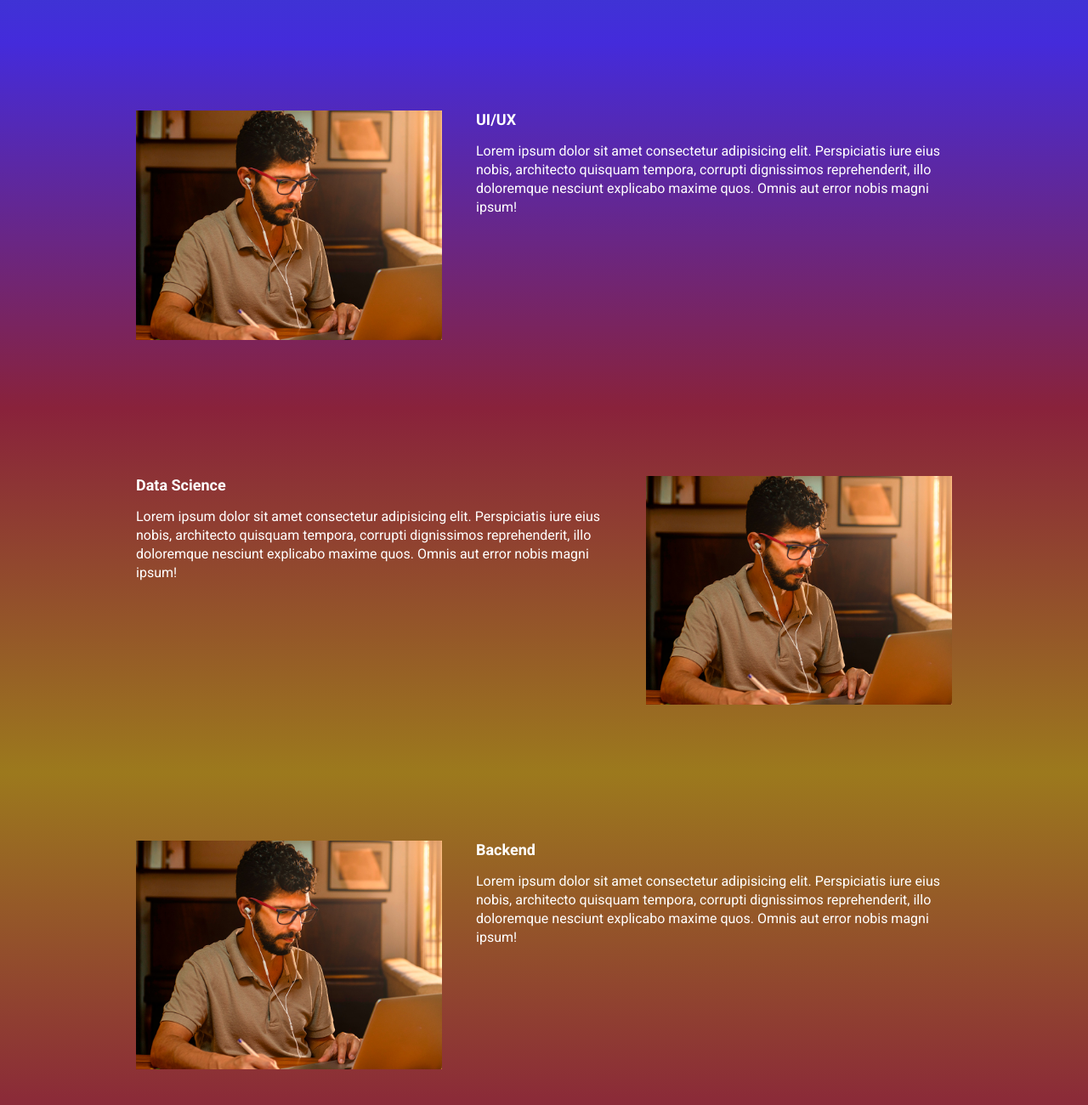
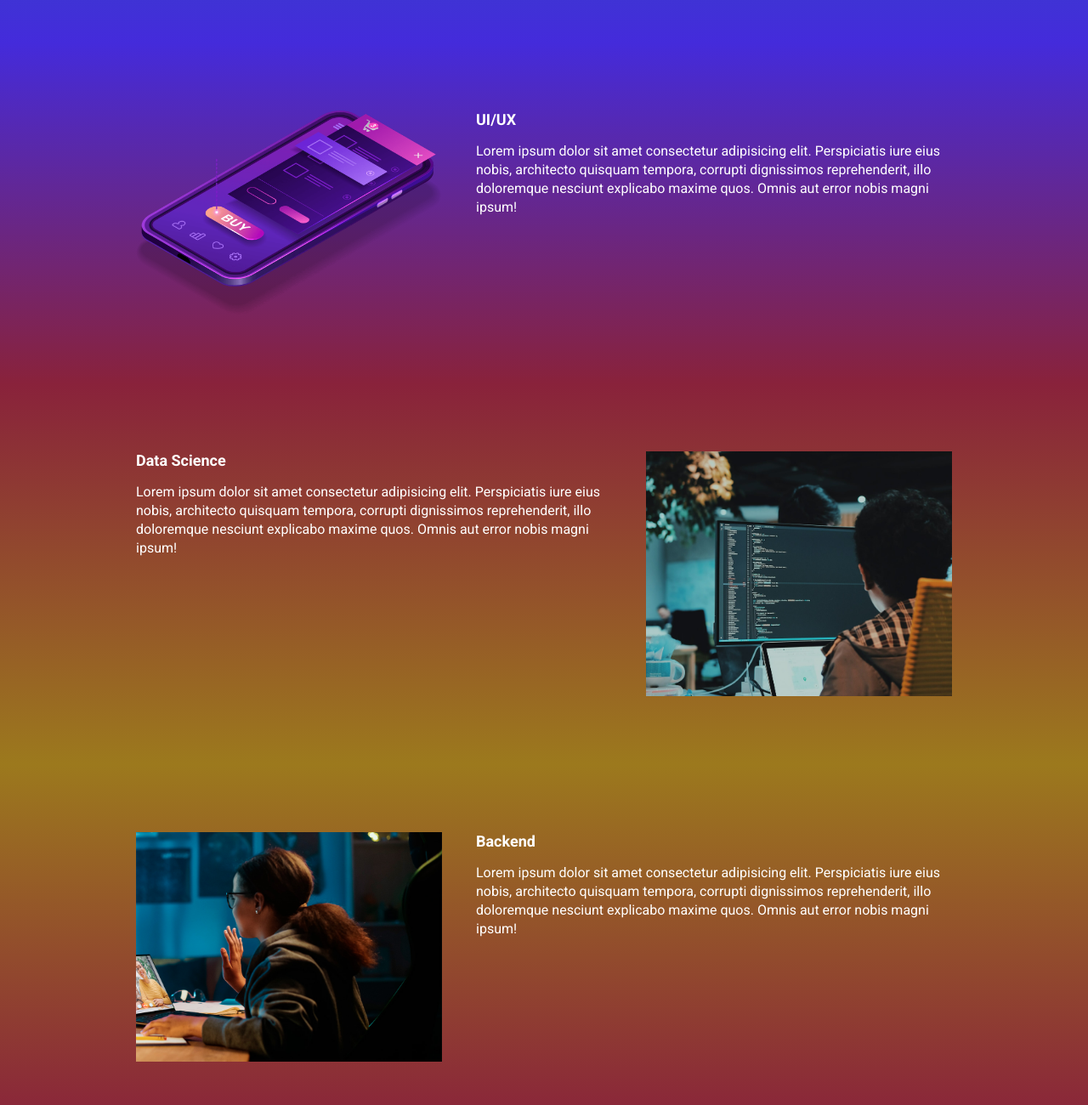
Before and after one commit to VitorinoAlves/landingPageExample, a website built with Parcel: page src/index.html in a window 1280 px wide. Shown: the part 940-2240 px from the top of the page at 85% size. Built offline with nearby package versions, Linux system fonts and the light colour scheme.

Commit message:
Updating the images

```diff
--- a/src/index.html
+++ b/src/index.html
@@ -53,7 +53,7 @@
                 <h2 class="event__details__title">UI/UX</h2>
                 <p class="event__details__description">Lorem ipsum dolor sit amet consectetur adipisicing elit. Perspiciatis iure eius nobis, architecto quisquam tempora, corrupti dignissimos reprehenderit, illo doloremque nesciunt explicabo maxime quos. Omnis aut error nobis magni ipsum!</p>
             </div>
-            <img src="./images/frontend.png" class="event__image" alt="Font-end">
+            <img src="./images/ui-ux.png" class="event__image" alt="UI/UX">
         </div>
     </section>
 
@@ -63,7 +63,7 @@
                 <h2 class="event__details__title">Data Science</h2>
                 <p class="event__details__description">Lorem ipsum dolor sit amet consectetur adipisicing elit. Perspiciatis iure eius nobis, architecto quisquam tempora, corrupti dignissimos reprehenderit, illo doloremque nesciunt explicabo maxime quos. Omnis aut error nobis magni ipsum!</p>
             </div>
-            <img src="./images/frontend.png" class="event__image" alt="Font-end">
+            <img src="./images/data.png" class="event__image" alt="Data Science">
         </div>
     </section>
 
@@ -73,7 +73,7 @@
                 <h2 class="event__details__title">Backend</h2>
                 <p class="event__details__description">Lorem ipsum dolor sit amet consectetur adipisicing elit. Perspiciatis iure eius nobis, architecto quisquam tempora, corrupti dignissimos reprehenderit, illo doloremque nesciunt explicabo maxime quos. Omnis aut error nobis magni ipsum!</p>
             </div>
-            <img src="./images/frontend.png" class="event__image" alt="Font-end">
+            <img src="./images/backend.png" class="event__image" alt="Backend">
         </div>
     </section>
 
```
